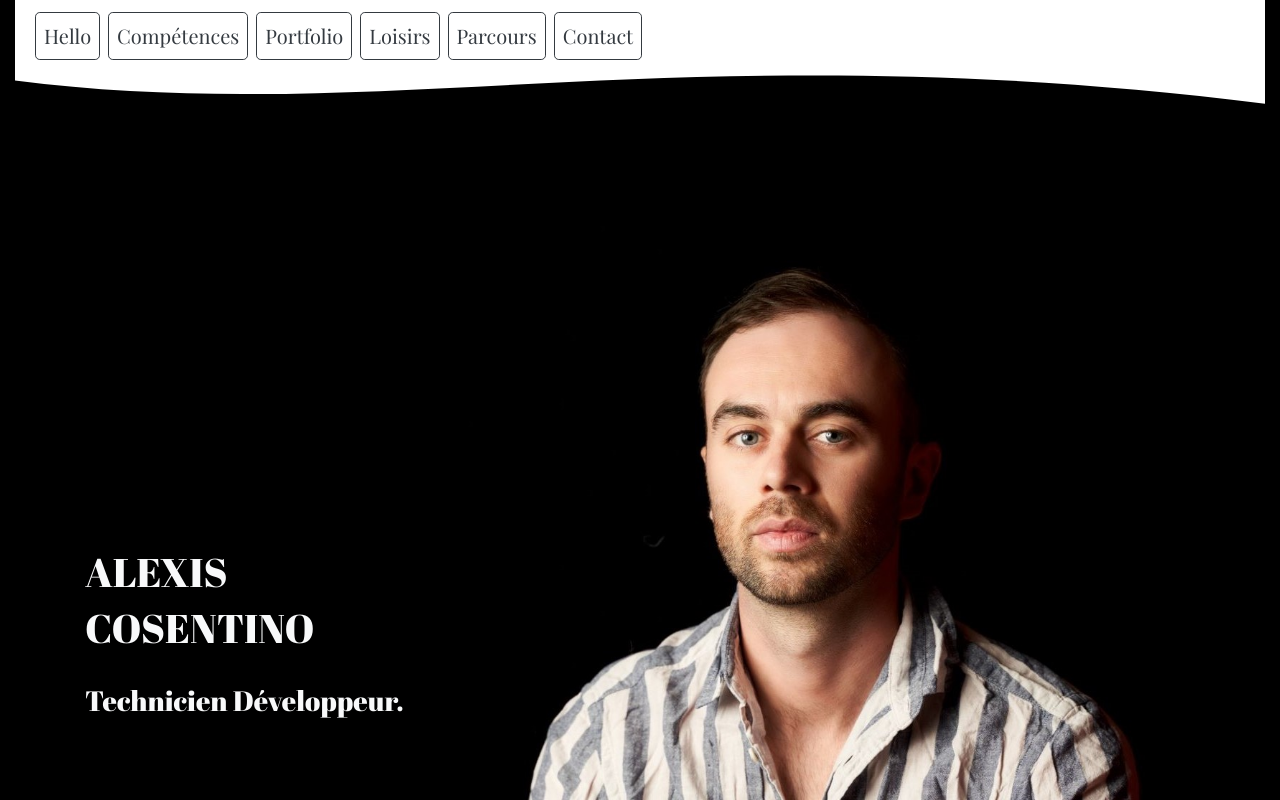
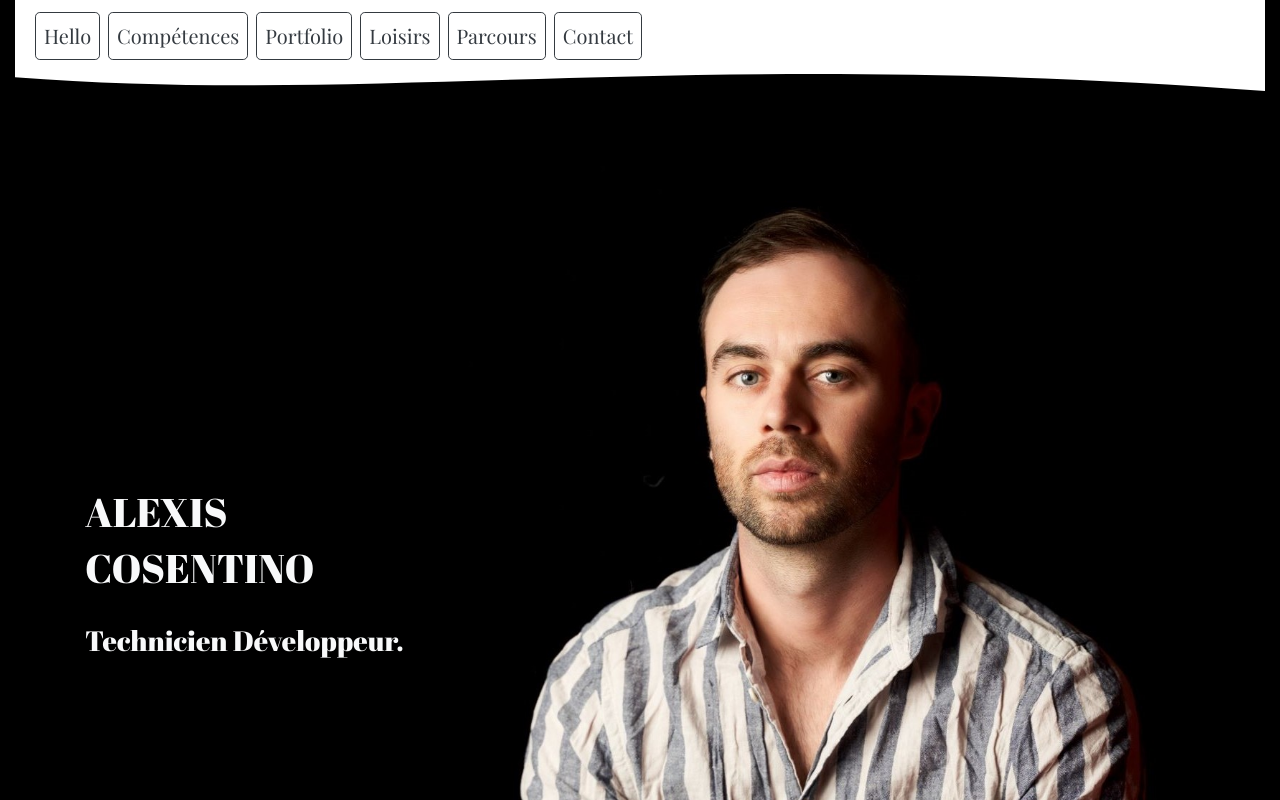
Before and after one commit to AlexisCosentino/CV-AC, a plain HTML site: page index.html in a window 1280 px wide. Shown: the top 800 px of the page. Drawn offline with nearby package versions, Linux system fonts and the light colour scheme.

Commit message:
Navbar's height updated and shorted

```diff
--- a/index.html
+++ b/index.html
@@ -65,7 +65,7 @@
 
 
         <!-- Wave background -->
-        <div style="height: 150px; overflow: hidden;"><svg viewBox="0 0 500 150" preserveAspectRatio="none"
+        <div style="height: 90px; overflow: hidden;"><svg viewBox="0 0 500 150" preserveAspectRatio="none"
                 style="height: 100%; width: 100%;">
                 <path d="M-9.31,5.44 C146.44,61.67 271.49,-49.98 524.54,39.95 L500.00,0.00 L0.00,0.00 Z"
                     style="stroke: none; fill: rgb(255, 255, 255);"></path>
```
